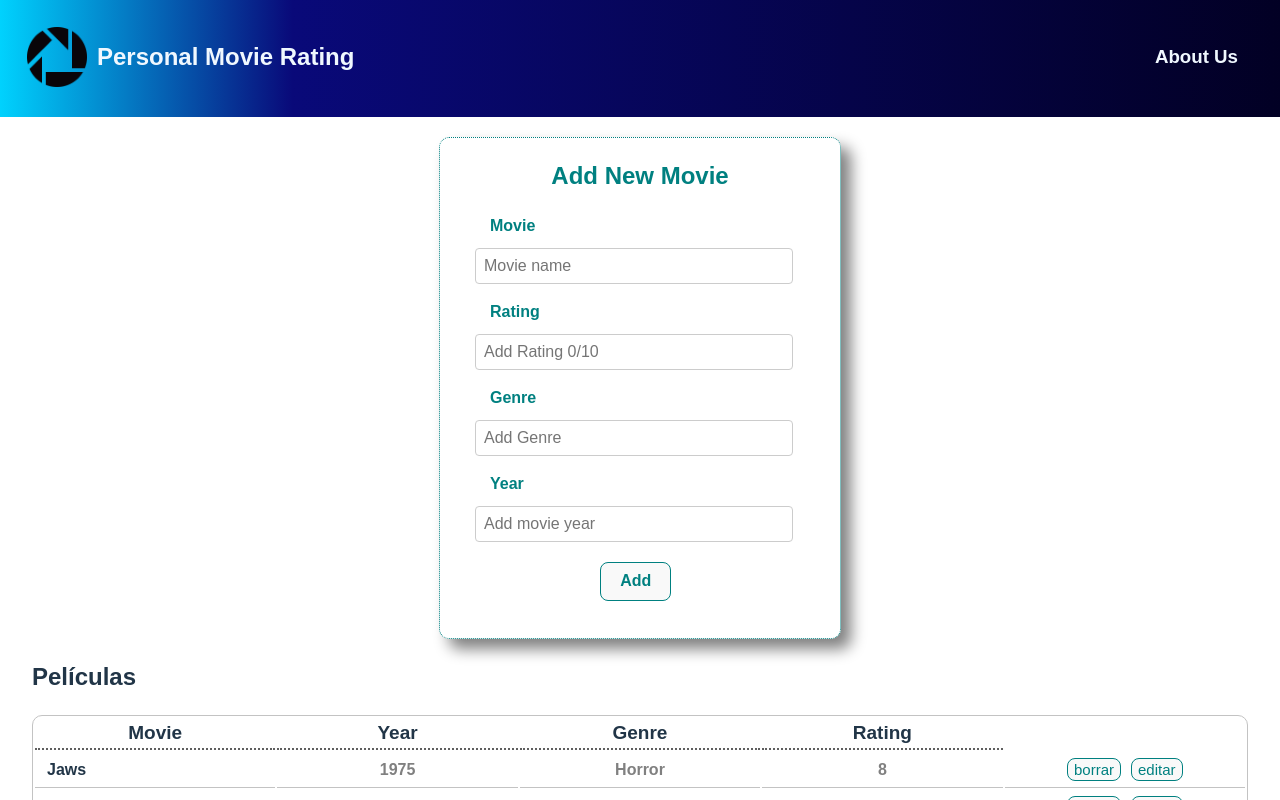
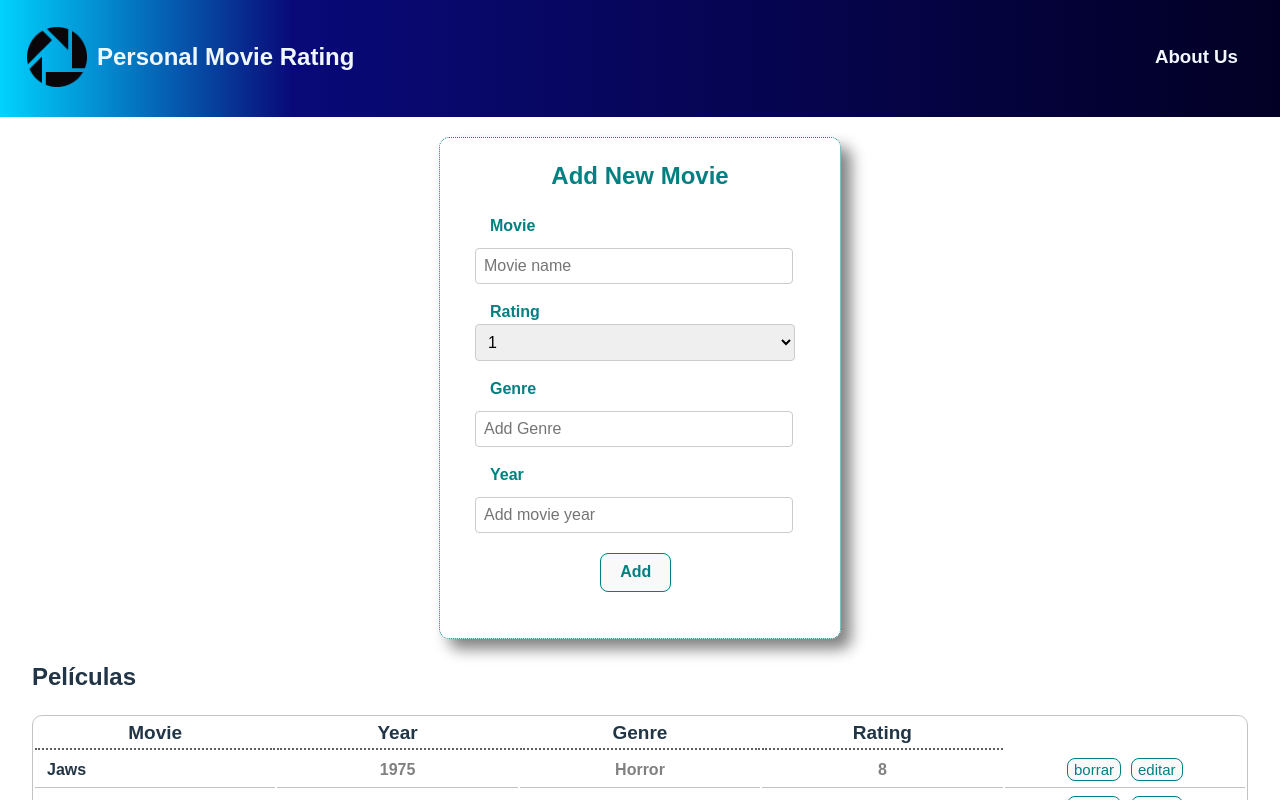
Before and after one commit to mercuryeater/proyecto-parejas, a React (Vite) app in the folder proyecto-parejas/: page / in a window 1280 px wide. Shown: the top 800 px of the page. Built offline with nearby package versions, Linux system fonts and the light colour scheme.

Commit message:
css and rating selection

```diff
--- a/proyecto-parejas/src/Components/Add/MovieForm.jsx
+++ b/proyecto-parejas/src/Components/Add/MovieForm.jsx
@@ -1,4 +1,4 @@
-import { useState} from "react";
+import { useState } from "react";
 import "./movieForm.css";
 
 const defaultMovie = {
@@ -8,7 +8,9 @@
   rating: "",
 };
 function AddMovie({ onAddMovie, selectedMovie, isEditing }) {
-  const [movie, setMovie] = useState(isEditing ? { ...selectedMovie } : defaultMovie);
+  const [movie, setMovie] = useState(
+    isEditing ? { ...selectedMovie } : defaultMovie
+  );
 
   const handleAdd = (event) => {
     event.preventDefault();
@@ -25,13 +27,10 @@
 
   const handleUpdate = (selectedMovie) => {
     // console.log(`Esto es selectedMovie: ${selectedMovie}`)
-  }
+  };
 
   const handleChange = (event) => {
     const { name, value } = event.target;
-
-
-
 
     setMovie({
       ...movie,
@@ -39,11 +38,11 @@
     });
   };
 
-
-
   return (
     <div className="container">
-      <h2 className="add-form__title">{isEditing ? "Edit Movie" : "Add New Movie"}</h2>
+      <h2 className="add-form__title">
+        {isEditing ? "Edit Movie" : "Add New Movie"}
+      </h2>
       <form className="add-form" onSubmit={handleAdd}>
         <div>
           <div className="add-form__column">
@@ -60,17 +59,25 @@
           </div>
           <div className="add-form__column">
             <label className="add-form__label">Rating</label>
-            <input
-              type="number"
+            <select
               name="rating"
-              placeholder="Add Rating 0/10"
-              className="add-form__input"
+              id="rating"
+              className="add-form__input--rating"
               required
               onChange={handleChange}
               value={movie.rating}
-              min="1"
-              max="10"
-            />
+            >
+              <option value="1">1</option>
+              <option value="2">2</option>
+              <option value="3">3</option>
+              <option value="4">4</option>
+              <option value="5">5</option>
+              <option value="6">6</option>
+              <option value="7">7</option>
+              <option value="8">8</option>
+              <option value="9">9</option>
+              <option value="9">10</option>
+            </select>
           </div>
           <div className="add-form__column">
             <label className="add-form__label">Genre</label>
@@ -92,17 +99,25 @@
               placeholder="Add movie year"
               onChange={handleChange}
               value={movie.year}
+              min="1895"
               max="2023"
             />
           </div>
         </div>
 
-        {isEditing ? <button type="submit" className="add-form__button" onClick={handleUpdate}>
-          Update
-        </button> : <button type="submit" className="add-form__button">
-          Add
-        </button>}
-
+        {isEditing ? (
+          <button
+            type="submit"
+            className="add-form__button"
+            onClick={handleUpdate}
+          >
+            Update
+          </button>
+        ) : (
+          <button type="submit" className="add-form__button">
+            Add
+          </button>
+        )}
       </form>
     </div>
   );
--- a/proyecto-parejas/src/Components/Add/movieForm.css
+++ b/proyecto-parejas/src/Components/Add/movieForm.css
@@ -38,6 +38,14 @@
   width: 300px;
   margin-left: 35px;
 }
+.add-form__input--rating {
+  border: 1px solid #ccc;
+  border-radius: 4px;
+  font-size: 16px;
+  padding: 8px;
+  width: 320px;
+  margin-left: 35px;
+}
 
 .add-form__button {
   border: 1px solid teal;
--- a/proyecto-parejas/src/assets/data.js
+++ b/proyecto-parejas/src/assets/data.js
@@ -16,14 +16,14 @@
   {
     id: 3,
     name: "Lord of the rings: the two towers",
-    rating: "8.8",
+    rating: "9",
     genre: "Action",
     year: "2002",
   },
   {
     id: 4,
     name: "Lord of the rings: the fellowship of the rings",
-    rating: "8.1",
+    rating: "8",
     genre: "Action",
     year: "1998",
   },
```
